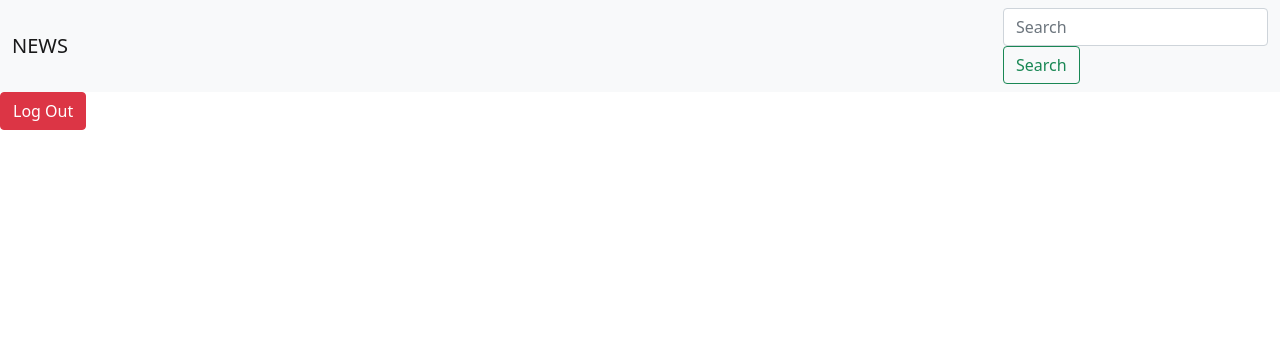
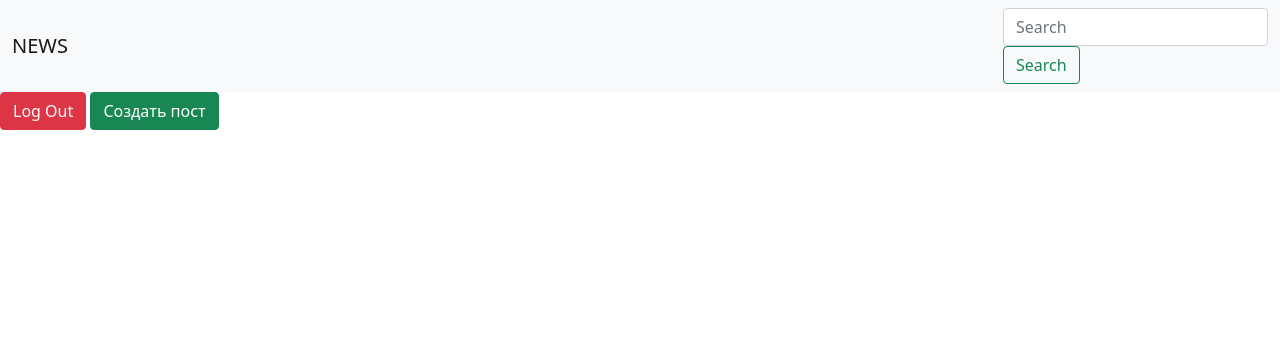
Before and after one commit to zrozez/post2, a Django app: page /posts/ in a window 1280 px wide. Shown: the top 352 px of the page. Run offline with Django 3.2, Linux system fonts and the light colour scheme; the visitor is signed in with stand-in values (Sample User, id 1); data that the repository does not hold is empty.

Commit message:
Add create post button

```diff
--- a/templates/posts/index.html
+++ b/templates/posts/index.html
@@ -4,6 +4,9 @@
 {% endblock %}
 
 {% block content %}
+{% if posts.count == 0 %}
+  <a href="{% url 'post_create_url' %}" class="btn btn-success"> Создать пост </a>
+  {% endif %}
 {% for post in posts %}
 <div class="card">
     <div class="card-header">
```
